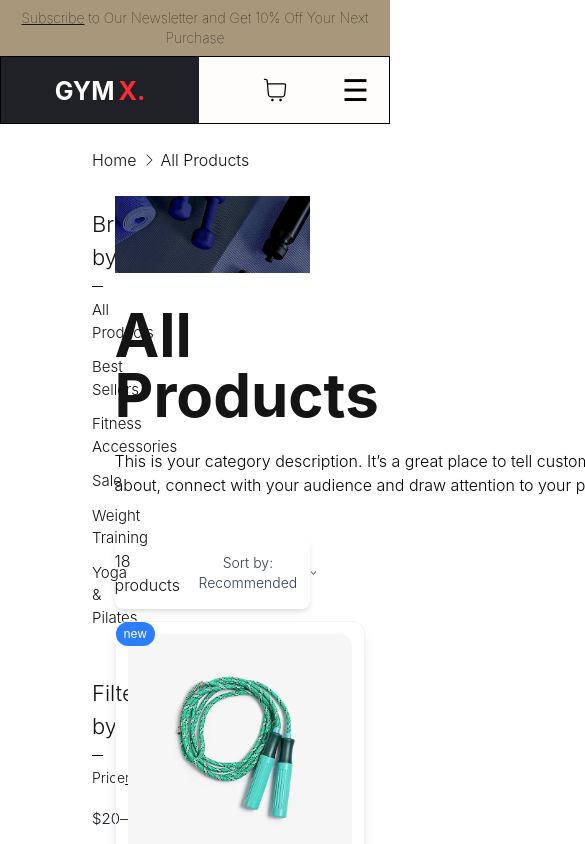
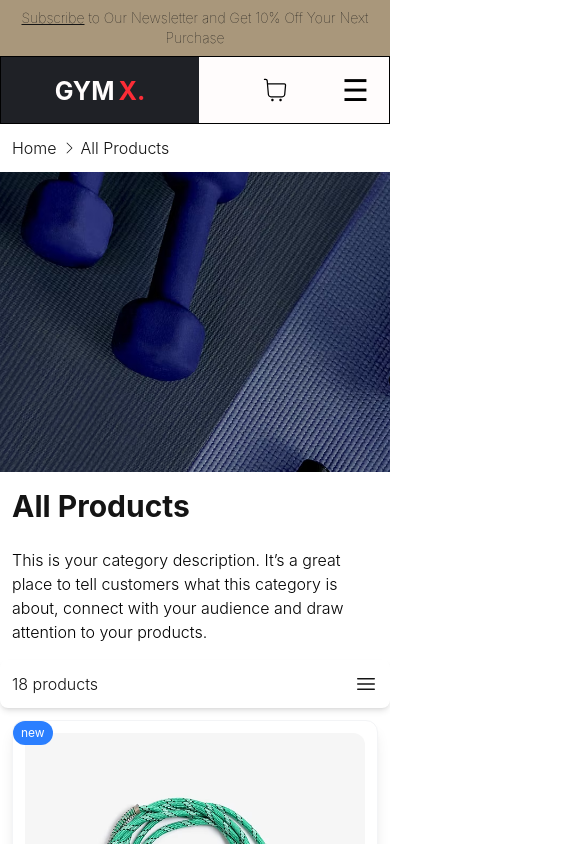
Before and after one commit to hrithik-nonia/gym-accessories, a React (Vite) app: page /shopNowPage in a window 390 px wide. Shown: the top 844 px of the page, 585 px wide, since content can reach past the window. Built offline with nearby package versions, Linux system fonts and the light colour scheme.

Commit message:
created responsive shop all page

```diff
--- /dev/null
+++ b/src/landing-page-sub-component/burger-menu-for-shop-all-comp.jsx
@@ -0,0 +1,125 @@
+import { useState } from "react";
+import Dropdown from "./dropdown-of-shop-all";
+import PriceRangeSlider from "./price-range-slider";
+
+const MobileFilterMenu = () => {
+  const [open, setOpen] = useState(false);
+
+  return (
+    <>
+      {/* ---------- top bar (visible on mobile only) ---------- */}
+      <div className="flex md:hidden rounded-lg border-gray-200 shadow-md px-3 block ">
+        <div className="py-3 font-light text-[#141414] me-auto">
+          18 products
+        </div>
+
+        {/* burger icon */}
+        <button onClick={() => setOpen(true)} className="py-3">
+          <svg
+            className="w-6 h-6 text-[#141414]"
+            fill="none"
+            stroke="currentColor"
+            strokeWidth="1.5"
+            viewBox="0 0 24 24"
+          >
+            <path
+              strokeLinecap="round"
+              strokeLinejoin="round"
+              d="M3.75 6.75h16.5M3.75 12h16.5M3.75 17.25h16.5"
+            />
+          </svg>
+        </button>
+      </div>
+
+      {/* ---------- desktop bar ---------- */}
+      <div className="hidden md:flex rounded-lg border-gray-200 shadow-md px-0">
+        <div className="py-3 font-light text-[#141414] me-auto">
+          18 products
+        </div>
+        <Dropdown />
+      </div>
+
+      {/* ---------- overlay ---------- */}
+      {open && (
+        <div
+          className="fixed inset-0 bg-black/40 z-40"
+          onClick={() => setOpen(false)}
+        />
+      )}
+
+      {/* ---------- slide-in drawer ---------- */}
+      <div
+        className={`fixed top-0 left-0 h-full w-[80%] max-w-[320px] bg-white z-50
+          transform transition-transform duration-300 ease-in-out overflow-y-auto
+          ${open ? "translate-x-0" : "-translate-x-full"}`}
+      >
+        {/* drawer header */}
+        <div className="flex items-center justify-between px-4 py-4 border-b border-gray-100">
+          <span className="text-[#141414] font-medium text-lg">Filters</span>
+          <button onClick={() => setOpen(false)}>
+            <svg
+              className="w-5 h-5 text-[#141414]"
+              fill="none"
+              stroke="currentColor"
+              strokeWidth="1.5"
+              viewBox="0 0 24 24"
+            >
+              <path
+                strokeLinecap="round"
+                strokeLinejoin="round"
+                d="M6 18L18 6M6 6l12 12"
+              />
+            </svg>
+          </button>
+        </div>
+
+        {/* drawer content */}
+        <div className="p-4">
+          {/* sort dropdown */}
+          <div className="mb-6">
+            <span className="text-[#141414] font-medium block mb-3">
+              Sort by
+            </span>
+            <hr className="mb-3" />
+            <Dropdown />
+          </div>
+
+          {/* browse by */}
+          <div className="mb-8 text-[#141414]">
+            <span className="text-[20px] block mb-3">Browse by</span>
+            <hr />
+            <ul className="text-[15px] pt-3 font-light">
+              <li className="mb-3">
+                <span>All Products</span>
+              </li>
+              <li className="mb-3">
+                <span>Best Sellers</span>
+              </li>
+              <li className="mb-3">
+                <span>Fitness Accessories</span>
+              </li>
+              <li className="mb-3">
+                <span>Sale</span>
+              </li>
+              <li className="mb-3">
+                <span>Weight Training</span>
+              </li>
+              <li className="mb-3">
+                <span>Yoga & Pilates</span>
+              </li>
+            </ul>
+          </div>
+
+          {/* filter by price */}
+          <div className="text-[#141414] font-light text-[20px] pb-3">
+            <h2>Filter by</h2>
+          </div>
+          <hr />
+          <PriceRangeSlider />
+        </div>
+      </div>
+    </>
+  );
+};
+
+export default MobileFilterMenu;
--- a/src/landing-page-sub-component/shop-all-page.jsx
+++ b/src/landing-page-sub-component/shop-all-page.jsx
@@ -1,23 +1,23 @@
 import { PiCaretRightLight } from "react-icons/pi";
 import PriceRangeSlider from "./price-range-slider";
 import shopSectionBanner from "../assets/shop_now_banner.avif";
-import Dropdown from "./dropdown-of-shop-all";
 import Card from "../landing-page-component/card";
+import MobileFilterMenu from "./burger-menu-for-shop-all-comp";
 
 const ShopAllPage = () => {
   return (
     <>
-      <div className="px-20">
-        <div className=" flex gap-1 font-light items-center text-[#141414]  px-3 py-6">
+      <div className="px-0 md:px-20">
+        <div className=" flex gap-1 font-light items-center text-[#141414]  px-3 md:py-6 py-3">
           <p> Home</p>
           <PiCaretRightLight />
           <p>All Products</p>
         </div>
 
-        <div className="flex ">
+        <div className="flex">
           {/* ----------section for navigation---------- */}
 
-          <section className="  p-3 w-[15%] font-light">
+          <section className="  p-3 w-[15%] font-light hidden md:block">
             {/* -------------product links---------- */}
             <div className="mb-12 text-[#141414]">
               <span className="text-[22px] block mb-3">Browse by</span>
@@ -54,22 +54,22 @@ const ShopAllPage = () => {
           </section>
 
           {/* -----------show product here------------- */}
-          <div className="w-[85%]">
+          <div className="md:w-[85%] w-full">
             {/* ----------banner div------------ */}
-            <div className="pb-10">
+            <div className="md:pb-10 pb-4">
               {/* -------------banner img add ---------- */}
               <img
                 src={shopSectionBanner}
                 alt="shopSectionBanner"
-                className="w-full h-full object-cover"
+                className="w-full md:h-full h-[300px] object-cover"
               />
 
               {/* --------------bannre text------------ */}
-              <div>
-                <h1 className="text-[#141414] text-6xl font-bold mt-8">
+              <div className="px-3 md:px-0">
+                <h1 className="text-[#141414] md:text-6xl text-3xl font-bold md:mt-8 mt-4">
                   All Products
                 </h1>
-                <div className="w-[700px] mt-6 font-light">
+                <div className="md:w-[700px] w-full mt-6 font-light">
                   This is your category description. It’s a great place to tell
                   customers what this category is about, connect with your
                   audience and draw attention to your products.
@@ -77,18 +77,11 @@ const ShopAllPage = () => {
               </div>
             </div>
 
-            {/* ----------product nanigation bar---------- */}
-            <div className="flex rounded-lg  border-gray-200  shadow-md">
-              <div className="py-3 font-light text-[#141414] me-auto">
-                18 products
-              </div>
-
-              {/* ----------dropdown------------- */}
-              <Dropdown></Dropdown>
-            </div>
+            {/* --------------responsive product nanigation bar------------ */}
+            <MobileFilterMenu></MobileFilterMenu>
 
             {/* ---------product cards------------- */}
-            <div className="grid grid-cols-1 md:grid-cols-3 gap-6 mt-3">
+            <div className="grid grid-cols-1 md:grid-cols-3 gap-6 mt-3 px-3 mdd:px-0">
               <Card></Card>
             </div>
           </div>
```
